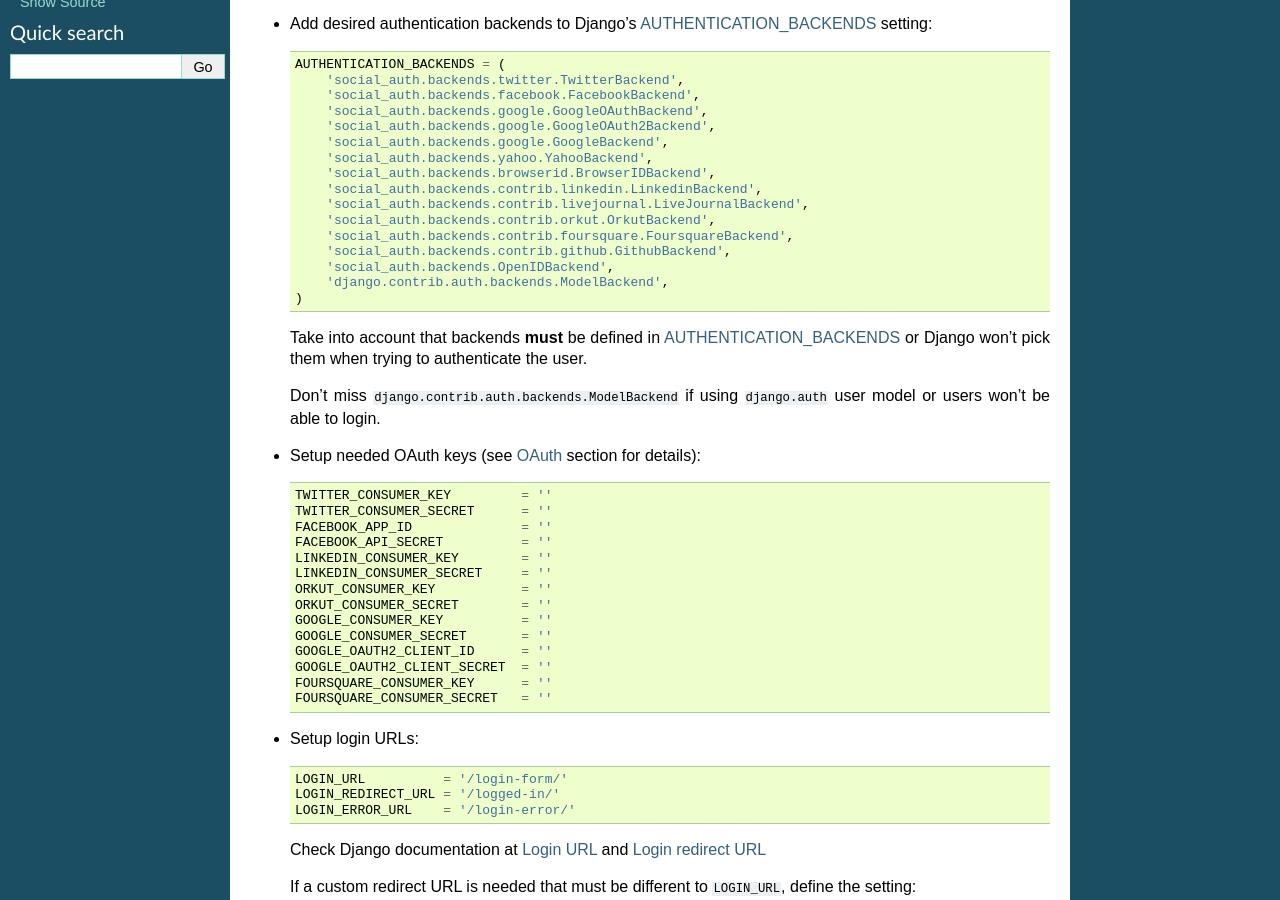
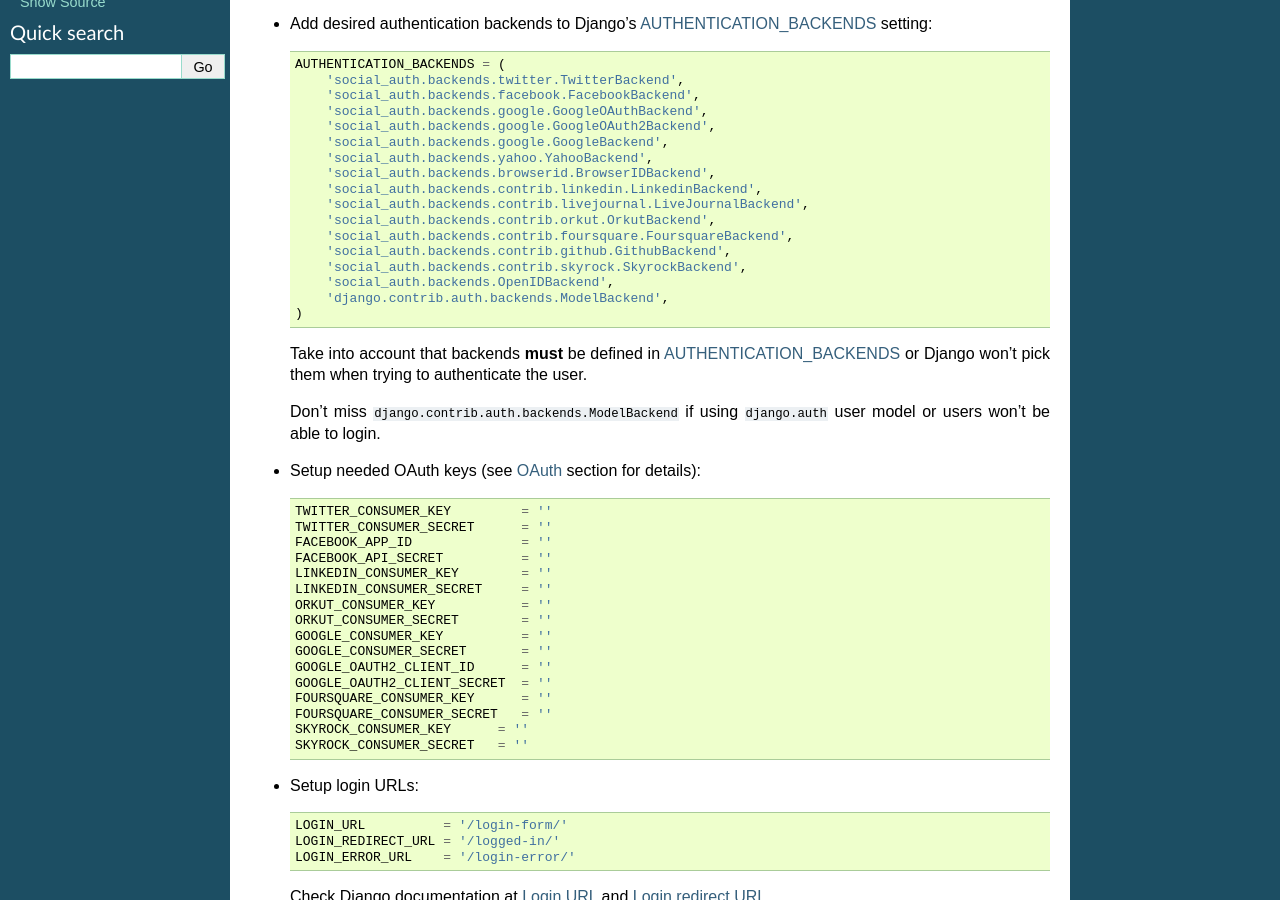
Before and after one commit to devs-cloud/django-social-auth-module, a Sphinx documentation site: the page built from doc/configuration.rst, in a window 1280 px wide and 900 px high, scrolled down 207 px. Built offline with Sphinx 7.4.7, drawn with Linux system fonts in a browser that asks for light colours.

Commit message:
documentation update for Skyrock provider

```diff
--- a/README.rst
+++ b/README.rst
@@ -986,7 +986,7 @@
 
   - Instagram support
 
-- niQo (Nicolas Quiénot)
+- niQo_ (Nicolas Quiénot)
 
   - Skyrock.com support
 
--- a/doc/configuration.rst
+++ b/doc/configuration.rst
@@ -23,6 +23,7 @@
         'social_auth.backends.contrib.orkut.OrkutBackend',
         'social_auth.backends.contrib.foursquare.FoursquareBackend',
         'social_auth.backends.contrib.github.GithubBackend',
+        'social_auth.backends.contrib.skyrock.SkyrockBackend',
         'social_auth.backends.OpenIDBackend',
         'django.contrib.auth.backends.ModelBackend',
     )
@@ -49,6 +50,8 @@
     GOOGLE_OAUTH2_CLIENT_SECRET  = ''
     FOURSQUARE_CONSUMER_KEY      = ''
     FOURSQUARE_CONSUMER_SECRET   = ''
+    SKYROCK_CONSUMER_KEY      = ''
+    SKYROCK_CONSUMER_SECRET   = ''
 
 - Setup login URLs::
 
--- a/doc/intro.rst
+++ b/doc/intro.rst
@@ -31,6 +31,7 @@
     * `LiveJournal OpenID`_
     * `Orkut OAuth`_
     * `Linkedin OAuth`_
+    * `Skyrock OAuth`_
 
 - Basic user data population and signaling, to allows custom fields values
   from providers response
@@ -56,3 +57,4 @@
 .. _Orkut OAuth:  http://code.google.com/apis/orkut/docs/rest/developers_guide_protocol.html#Authenticating
 .. _myOpenID: https://www.myopenid.com/
 .. _LiveJournal OpenID: http://www.livejournal.com/support/faqbrowse.bml?faqid=283
+.. _Skyrock OAuth: http://www.skyrock.com/developer/
```
Also changed, not shown: other parts of README.rst (+1 -0 lines).
